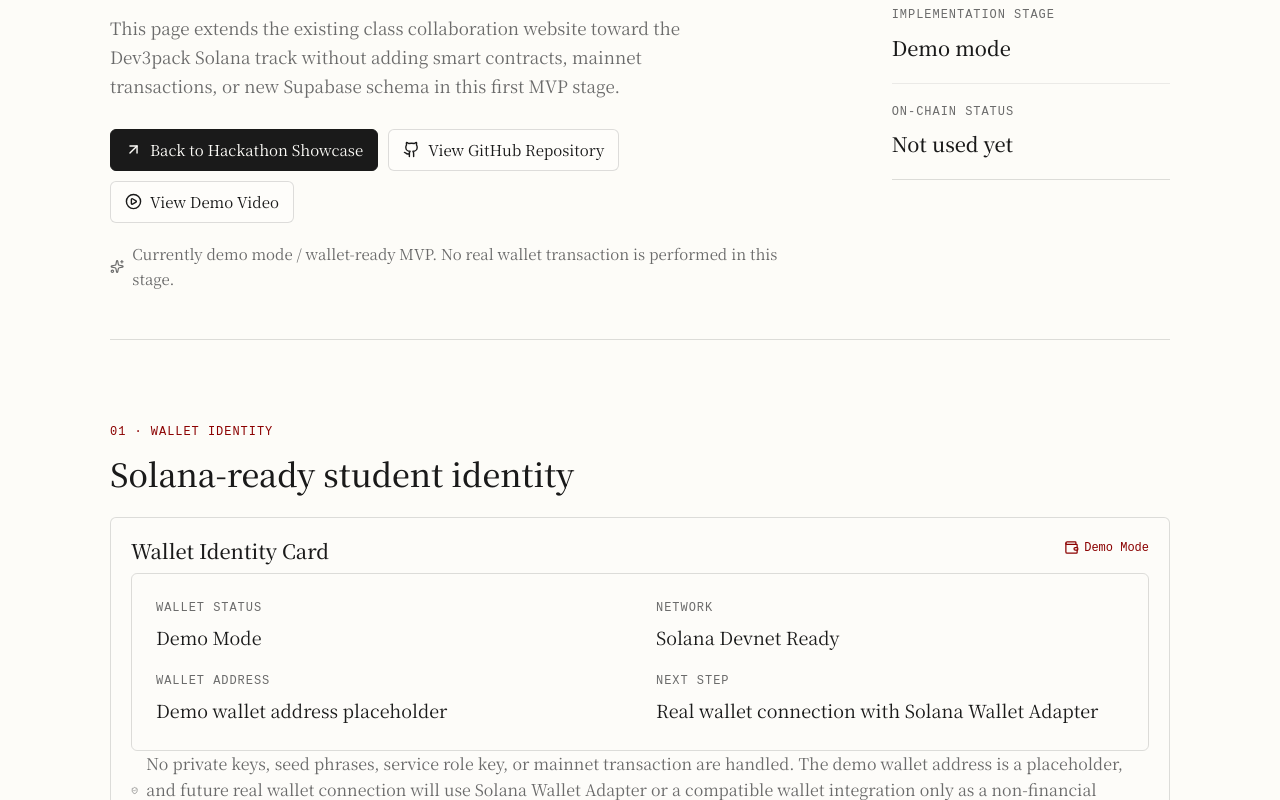
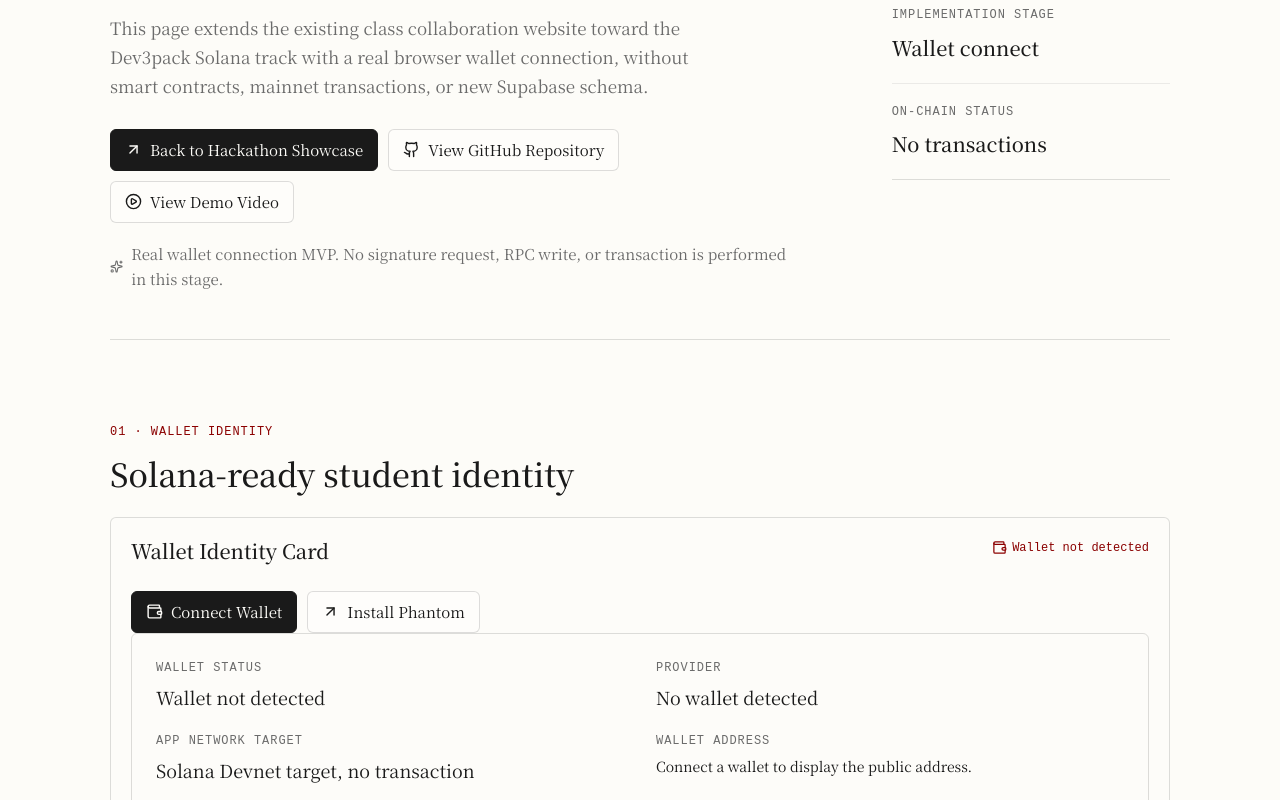
Before and after one commit to jsfjsf20070513-a11y/raccord, a React (Vite) app: page /web3-profile in a window 1280 px wide. Shown: the part 460-1260 px from the top of the page. Built offline with nearby package versions, Linux system fonts and the light colour scheme; no server answers; a web font is replaced by a local one.

Commit message:
Add injected Solana wallet connection

```diff
--- a/src/App.css
+++ b/src/App.css
@@ -1661,20 +1661,21 @@
   background: var(--ink);
 }
 
-.hackathon-button.is-disabled {
+.hackathon-button.is-disabled,
+.hackathon-button:disabled {
   color: var(--muted);
   cursor: default;
 }
 
-.hackathon-button:not(.is-disabled):hover,
-.hackathon-button:not(.is-disabled):focus-visible {
+.hackathon-button:not(.is-disabled):not(:disabled):hover,
+.hackathon-button:not(.is-disabled):not(:disabled):focus-visible {
   border-color: var(--accent);
   color: var(--accent);
   background: transparent;
 }
 
-.hackathon-button.is-primary:hover,
-.hackathon-button.is-primary:focus-visible {
+.hackathon-button.is-primary:not(:disabled):hover,
+.hackathon-button.is-primary:not(:disabled):focus-visible {
   border-color: var(--accent);
   color: var(--paper);
   background: var(--accent);
@@ -1899,6 +1900,12 @@
   margin: 4px 0 0;
 }
 
+.wallet-address-value {
+  overflow-wrap: anywhere;
+  font-family: var(--font-mono);
+  font-size: 14px;
+}
+
 .contact-sentence {
   margin: 28px 0 18px;
   padding-top: 18px;
--- a/src/data/web3ProfileContent.js
+++ b/src/data/web3ProfileContent.js
@@ -5,12 +5,12 @@
 }
 
 export const walletIdentity = {
-  status: 'Demo Mode',
-  network: 'Solana Devnet Ready',
-  address: 'Demo wallet address placeholder',
-  nextStep: 'Real wallet connection with Solana Wallet Adapter',
+  status: 'Real wallet connection MVP',
+  network: 'Solana Devnet target, no transaction',
+  address: 'Connect a wallet to display the public address.',
+  nextStep: 'Link wallet identity to the existing student collaboration profile.',
   safety:
-    'No private keys, seed phrases, service role key, or mainnet transaction are handled. The demo wallet address is a placeholder, and future real wallet connection will use Solana Wallet Adapter or a compatible wallet integration only as a non-financial identity layer.',
+    'No private keys, seed phrases, service role key, signatures, or mainnet transactions are handled. This stage only requests a public wallet connection and displays the public address as a non-financial identity layer.',
 }
 
 export const contributionRecords = [
@@ -40,8 +40,8 @@
   'This student profile summarizes contributions across class collaboration, documentation, deployment, and hackathon preparation. The next version will connect wallet identity to real contribution records and optionally generate AI-assisted summaries from verified project activity.'
 
 export const stretchGoals = [
-  'Real Solana wallet connection',
   'Wallet-linked Supabase profile',
+  'Wallet ownership proof with message signing',
   'Devnet contribution proof',
   'On-chain contribution badge',
   'Stronger AI-generated contribution summaries',
--- a/src/pages/Web3StudentProfile.jsx
+++ b/src/pages/Web3StudentProfile.jsx
@@ -6,6 +6,7 @@
   Sparkles,
   Wallet,
 } from 'lucide-react'
+import { useCallback, useEffect, useMemo, useState } from 'react'
 import { Link } from 'react-router-dom'
 import {
   contributionRecords,
@@ -14,6 +15,46 @@
   walletIdentity,
   web3ProfileLinks,
 } from '../data/web3ProfileContent'
+
+const PHANTOM_DOWNLOAD_URL = 'https://phantom.app/download'
+
+function getInjectedSolanaProvider() {
+  if (typeof window === 'undefined') {
+    return null
+  }
+
+  const provider = window.phantom?.solana || window.solana
+  return typeof provider?.connect === 'function' ? provider : null
+}
+
+function formatAddress(publicKey = '') {
+  if (!publicKey) {
+    return ''
+  }
+
+  if (publicKey.length <= 14) {
+    return publicKey
+  }
+
+  return `${publicKey.slice(0, 6)}...${publicKey.slice(-6)}`
+}
+
+function getAddressFromProvider(provider, response) {
+  const publicKey = response?.publicKey || provider?.publicKey
+  return publicKey?.toBase58 ? publicKey.toBase58() : `${publicKey || ''}`
+}
+
+function resolveProviderName(provider) {
+  if (!provider) {
+    return 'No wallet detected'
+  }
+
+  if (provider.isPhantom) {
+    return 'Phantom'
+  }
+
+  return 'Injected Solana wallet'
+}
 
 function ProfileSection({ id, kicker, title, children }) {
   return (
@@ -26,19 +67,119 @@
 }
 
 export default function Web3StudentProfile() {
+  const [provider, setProvider] = useState(null)
+  const [walletStatus, setWalletStatus] = useState('Checking wallet')
+  const [walletAddress, setWalletAddress] = useState('')
+  const [walletError, setWalletError] = useState('')
+  const [isConnecting, setIsConnecting] = useState(false)
+
+  const providerName = useMemo(() => resolveProviderName(provider), [provider])
+  const shortAddress = useMemo(() => formatAddress(walletAddress), [walletAddress])
+  const isConnected = Boolean(walletAddress)
+
+  const refreshWalletState = useCallback(() => {
+    const nextProvider = getInjectedSolanaProvider()
+    setProvider(nextProvider)
+
+    if (!nextProvider) {
+      setWalletStatus('Wallet not detected')
+      setWalletAddress('')
+      return
+    }
+
+    const nextAddress = getAddressFromProvider(nextProvider)
+    setWalletAddress(nextProvider.isConnected && nextAddress ? nextAddress : '')
+    setWalletStatus(nextProvider.isConnected && nextAddress ? 'Connected' : 'Ready to connect')
+  }, [])
+
+  useEffect(() => {
+    refreshWalletState()
+
+    const currentProvider = getInjectedSolanaProvider()
+    if (!currentProvider?.on) {
+      return undefined
+    }
+
+    const handleConnect = (publicKey) => {
+      setWalletError('')
+      setWalletAddress(getAddressFromProvider(currentProvider, { publicKey }))
+      setWalletStatus('Connected')
+    }
+
+    const handleDisconnect = () => {
+      setWalletAddress('')
+      setWalletStatus('Ready to connect')
+    }
+
+    const handleAccountChanged = (publicKey) => {
+      if (publicKey) {
+        setWalletError('')
+        setWalletAddress(publicKey.toBase58 ? publicKey.toBase58() : `${publicKey}`)
+        setWalletStatus('Connected')
+        return
+      }
+
+      setWalletAddress('')
+      setWalletStatus('Ready to connect')
+    }
+
+    currentProvider.on('connect', handleConnect)
+    currentProvider.on('disconnect', handleDisconnect)
+    currentProvider.on('accountChanged', handleAccountChanged)
+
+    return () => {
+      currentProvider.off?.('connect', handleConnect)
+      currentProvider.off?.('disconnect', handleDisconnect)
+      currentProvider.off?.('accountChanged', handleAccountChanged)
+    }
+  }, [refreshWalletState])
+
+  const handleWalletAction = async () => {
+    const currentProvider = getInjectedSolanaProvider()
+    setProvider(currentProvider)
+    setWalletError('')
+
+    if (!currentProvider) {
+      setWalletStatus('Wallet not detected')
+      setWalletError('Install Phantom or another injected Solana wallet to connect a public wallet address.')
+      return
+    }
+
+    try {
+      setIsConnecting(true)
+
+      if (isConnected) {
+        await currentProvider.disconnect?.()
+        setWalletAddress('')
+        setWalletStatus('Ready to connect')
+        return
+      }
+
+      const response = await currentProvider.connect()
+      const nextAddress = getAddressFromProvider(currentProvider, response)
+      setWalletAddress(nextAddress)
+      setWalletStatus(nextAddress ? 'Connected' : 'Ready to connect')
+    } catch (error) {
+      setWalletError(error?.message || 'Wallet connection was cancelled or failed.')
+      setWalletStatus('Ready to connect')
+    } finally {
+      setIsConnecting(false)
+    }
+  }
+
   return (
     <article className="hackathon-page">
       <header className="hackathon-hero">
         <div className="hackathon-hero-copy">
-          <p className="hackathon-eyebrow">Dev3pack solo MVP · wallet-ready demo mode</p>
+          <p className="hackathon-eyebrow">Dev3pack solo MVP · real wallet connection stage</p>
           <h1>Web3 Student Profile</h1>
           <p className="hackathon-hero-summary">
             A Solana-ready identity layer for student collaboration, contribution records, and AI-assisted
             project summaries.
           </p>
           <p className="hackathon-hero-context">
-            This page extends the existing class collaboration website toward the Dev3pack Solana track without
-            adding smart contracts, mainnet transactions, or new Supabase schema in this first MVP stage.
+            This page extends the existing class collaboration website toward the Dev3pack Solana track with a
+            real browser wallet connection, without smart contracts, mainnet transactions, or new Supabase schema.
           </p>
           <div className="hackathon-actions" aria-label="Web3 profile links">
             <Link className="hackathon-button is-primary" to={web3ProfileLinks.hackathon}>
@@ -56,7 +197,7 @@
           </div>
           <p className="hackathon-ai-badge">
             <Sparkles size={15} aria-hidden="true" />
-            Currently demo mode / wallet-ready MVP. No real wallet transaction is performed in this stage.
+            Real wallet connection MVP. No signature request, RPC write, or transaction is performed in this stage.
           </p>
         </div>
 
@@ -67,11 +208,11 @@
           </div>
           <div className="hackathon-stat">
             <span>Implementation stage</span>
-            <strong>Demo mode</strong>
+            <strong>Wallet connect</strong>
           </div>
           <div className="hackathon-stat">
             <span>On-chain status</span>
-            <strong>Not used yet</strong>
+            <strong>No transactions</strong>
           </div>
         </aside>
       </header>
@@ -82,22 +223,45 @@
             <h3>Wallet Identity Card</h3>
             <span className="feature-status">
               <Wallet size={15} aria-hidden="true" />
-              {walletIdentity.status}
+              {walletStatus}
             </span>
+          </div>
+          <div className="hackathon-actions" aria-label="Wallet connection controls">
+            <button
+              className="hackathon-button is-primary"
+              type="button"
+              onClick={handleWalletAction}
+              disabled={isConnecting}
+            >
+              <Wallet size={17} aria-hidden="true" />
+              {isConnecting ? 'Connecting...' : isConnected ? 'Disconnect Wallet' : 'Connect Wallet'}
+            </button>
+            {!provider ? (
+              <a className="hackathon-button" href={PHANTOM_DOWNLOAD_URL} target="_blank" rel="noreferrer">
+                <ArrowUpRight size={17} aria-hidden="true" />
+                Install Phantom
+              </a>
+            ) : null}
           </div>
           <div className="contact-panel">
             <dl>
               <div>
                 <dt>Wallet status</dt>
-                <dd>{walletIdentity.status}</dd>
+                <dd>{walletStatus}</dd>
               </div>
               <div>
-                <dt>Network</dt>
+                <dt>Provider</dt>
+                <dd>{providerName}</dd>
+              </div>
+              <div>
+                <dt>App network target</dt>
                 <dd>{walletIdentity.network}</dd>
               </div>
               <div>
                 <dt>Wallet address</dt>
-                <dd>{walletIdentity.address}</dd>
+                <dd className="wallet-address-value">
+                  {walletAddress ? `${shortAddress} (${walletAddress})` : walletIdentity.address}
+                </dd>
               </div>
               <div>
                 <dt>Next step</dt>
@@ -105,6 +269,9 @@
               </div>
             </dl>
           </div>
+          {walletError ? (
+            <p className="status-line is-error">{walletError}</p>
+          ) : null}
           <p className="hackathon-ai-badge">
             <ShieldCheck size={15} aria-hidden="true" />
             {walletIdentity.safety}
@@ -114,8 +281,8 @@
 
       <ProfileSection id="contributions" kicker="02 · Contribution Records" title="Demo records from the current project">
         <p className="hackathon-section-lead">
-          These records are static demo data for the first Web3 Student Profile MVP. They are not presented as
-          on-chain records.
+          These records are static demo data for the Web3 Student Profile MVP. They are not presented as on-chain
+          records.
         </p>
         <div className="hackathon-grid">
           {contributionRecords.map((record) => (
@@ -143,7 +310,7 @@
             <article key={goal} className="hackathon-card">
               <h3>{goal}</h3>
               <p>
-                Planned for a later phase after the demo-mode profile is stable and the original class website
+                Planned for a later phase after wallet connection remains stable and the original class website
                 remains safe.
               </p>
             </article>
```
Also changed, not shown: 2 other files (tests, documents, lock files or other folders).
